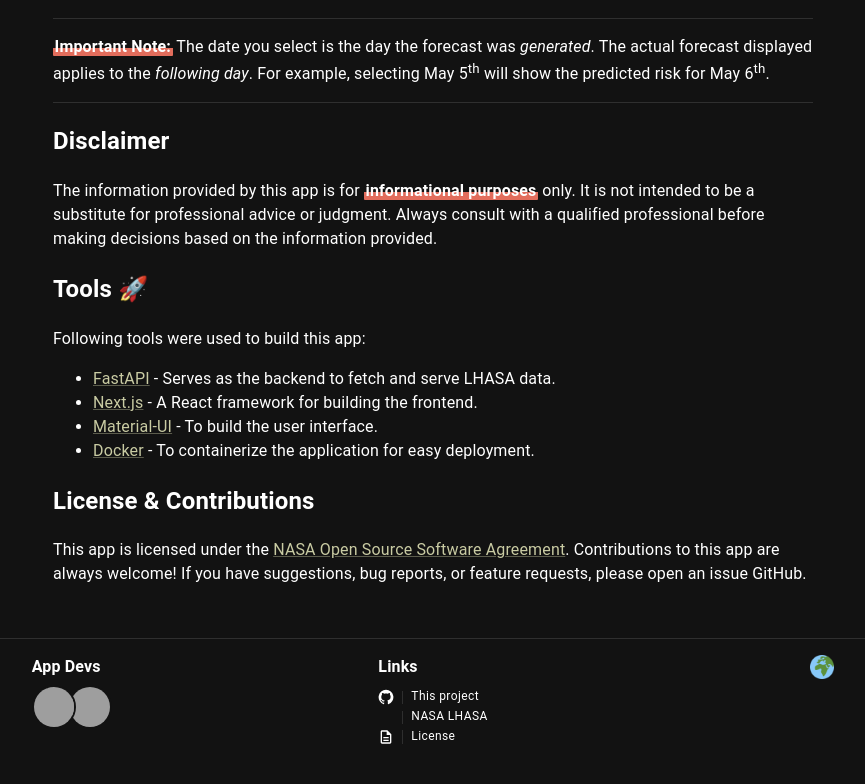
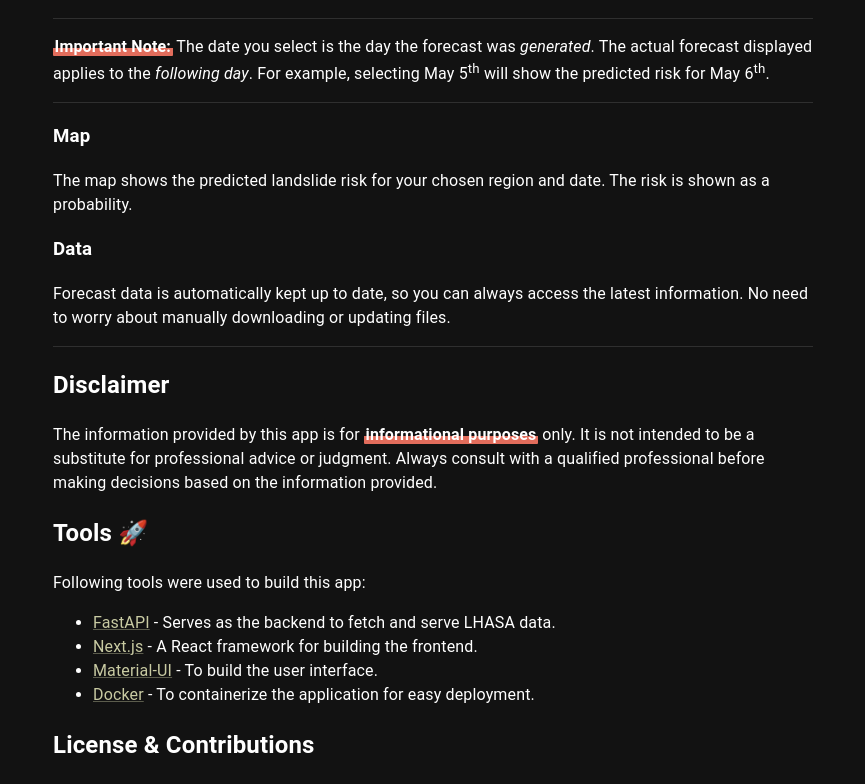
Before and after one commit to JakobKlotz/lhasa-app, a Next.js app in the folder frontend/: page /about in a window 1280 px wide. Shown: the part 607-1391 px from the top of the page, without its empty margins (207-1072 px from the left). Built offline with nearby package versions, Linux system fonts and the light colour scheme; grey boxes are pictures that could not be loaded; some icons are missing.

Commit message:
docs: extend the About page with information on the map and data

```diff
--- a/frontend/app/about/page.tsx
+++ b/frontend/app/about/page.tsx
@@ -63,6 +63,20 @@ export default function About() {
         actual forecast displayed applies to the <em>following day</em>. For
         example, selecting May 5<sup>th</sup> will show the predicted risk for
         May 6<sup>th</sup>.
+      </p>
+      <Divider />
+
+      <h3>Map</h3>
+      <p>
+        The map shows the predicted landslide risk for your chosen region and
+        date. The risk is shown as a probability.
+      </p>
+
+      <h3>Data</h3>
+      <p>
+        Forecast data is automatically kept up to date, so you can always
+        access the latest information. No need to worry about manually
+        downloading or updating files.
       </p>
       <Divider />
 
--- a/frontend/app/components/Footer.tsx
+++ b/frontend/app/components/Footer.tsx
@@ -84,7 +84,7 @@ export default function Footer() {
               >
                 <GitHub fontSize="inherit" />
                 <Divider orientation="vertical" flexItem sx={{ my: 0.4 }} />
-                <Typography variant="caption">This project</Typography>
+                <Typography variant="caption">GitHub</Typography>
               </a>
             </Box>
             <Box sx={{ display: "flex", alignItems: "center", gap: 1 }}>
```
